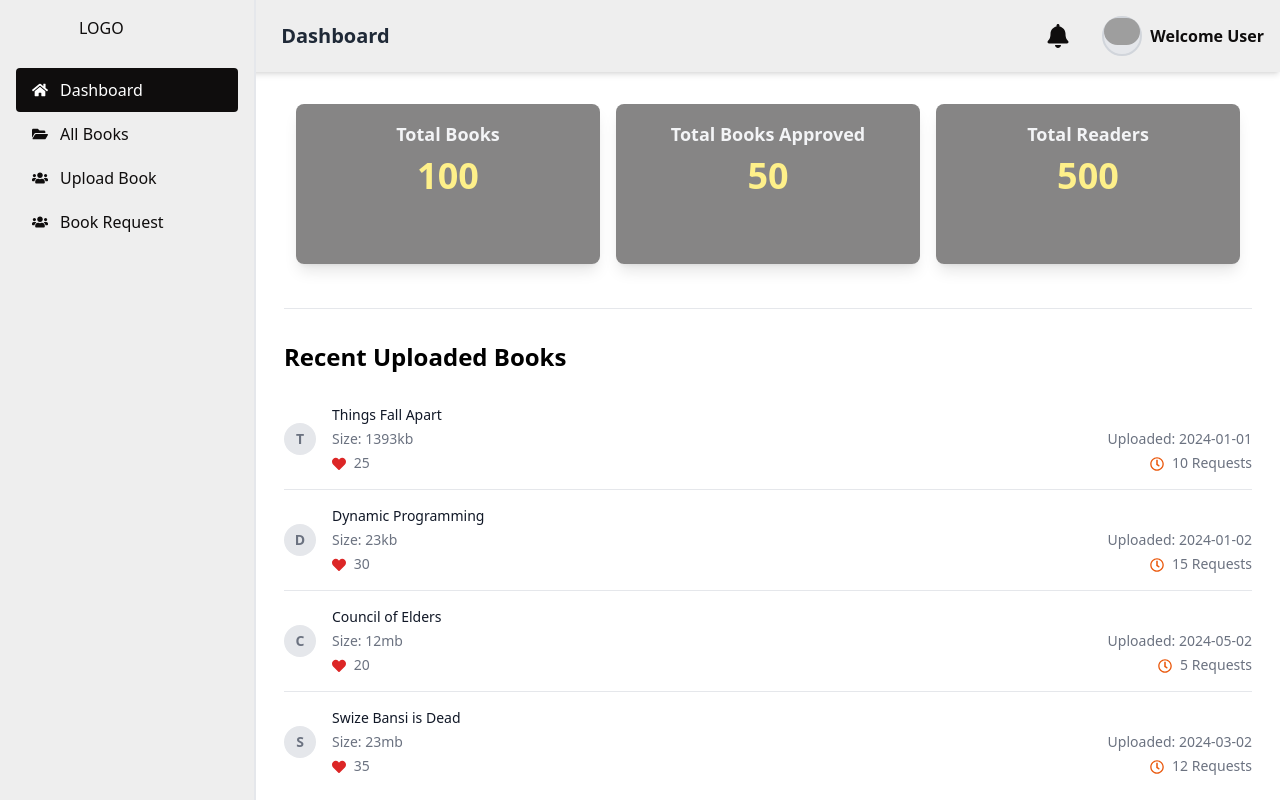
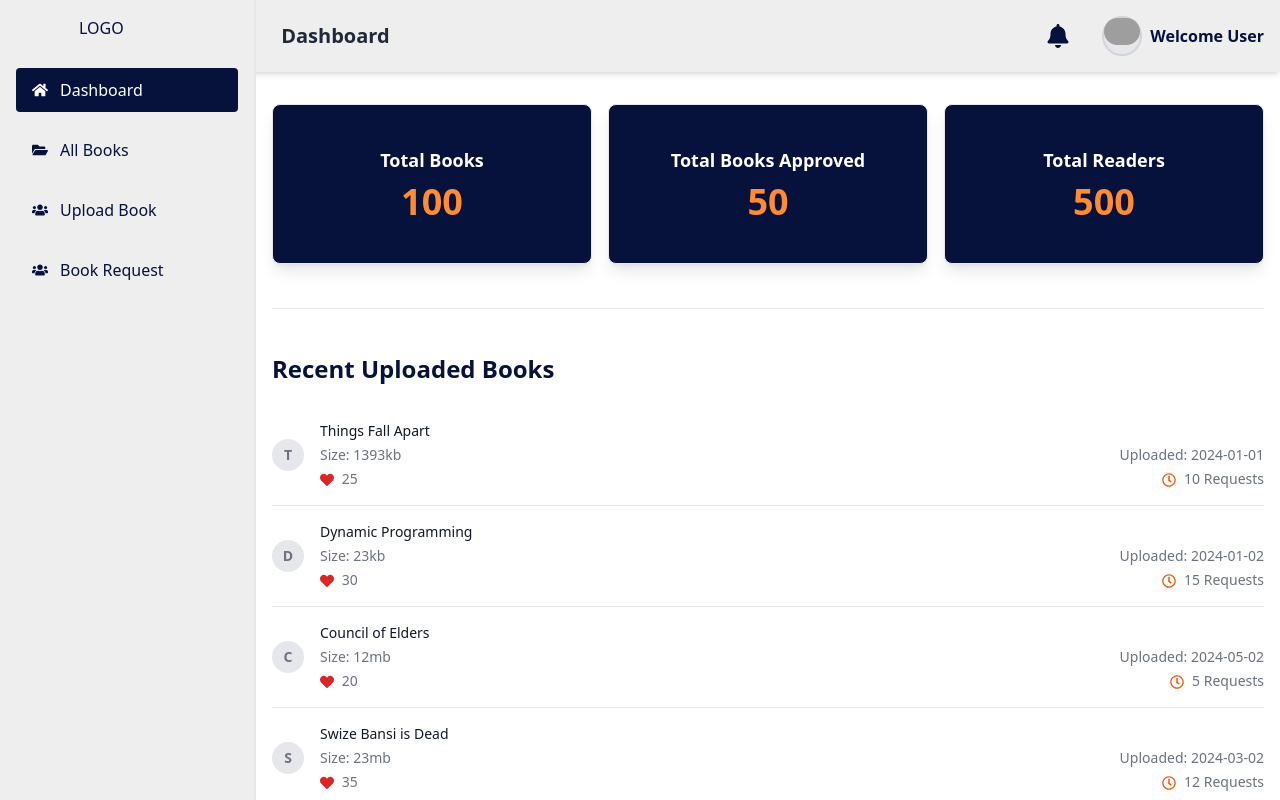
Before and after one commit to joelikenga/pjBooks-Frontend, a React (Vite) app: page /dashboard in a window 1280 px wide. Built offline with nearby package versions, Linux system fonts and the light colour scheme; grey boxes are pictures that could not be loaded.

Commit message:
Adjusted all colors on the dashboard

```diff
--- a/src/components/global/DashboardWrapper.tsx
+++ b/src/components/global/DashboardWrapper.tsx
@@ -6,7 +6,6 @@ import {
   FaUsers,
   FaBell,
   FaBars,
-  FaSignOutAlt,
   FaTimes,
 } from "react-icons/fa";
 
@@ -69,7 +68,7 @@ const DashboardWrapper: React.FC<DashboardWrapperProps> = ({ children }) => {
           sidebarOpen ? "translate-x-0" : "-translate-x-full"
         } md:relative md:translate-x-0 transition-transform duration-300 ease-in-out`}
       >
-        <div className="p-4 text-[#0f0d0d]">
+        <div className="p-4 text-default_secondary">
           <div className="flex justify-between items-center">
             <Link to="/" className="block mx-auto w-24 h-8">
               LOGO
@@ -79,11 +78,20 @@ const DashboardWrapper: React.FC<DashboardWrapperProps> = ({ children }) => {
               className="w-6 h-6 md:hidden block"
             />
           </div>
-          <nav className="mt-5">
+          <nav className="mt-5 space-y-4">
             <Link
               to="/dashboard"
               className={`flex items-center py-2.5 px-4 rounded transition duration-200 hover:bg-gray-200 ${
-                isRouteActive("/dashboard") ? "bg-[#0f0d0d] text-white" : ""
+                (isRouteActive("/dashboard") &&
+                !isRouteActive("/all-books") &&
+                !isRouteActive("/upload-book") &&
+                !isRouteActive("/book-request")) ||
+                (!isRouteActive("/dashboard") &&!isRouteActive("/all-books") &&
+                !isRouteActive("/upload-book") &&
+                !isRouteActive("/book-request"))
+
+                  ? "bg-default_secondary hover:bg-default_secondary text-white"
+                  : ""
               }`}
             >
               <FaHome className="mr-3" /> Dashboard
@@ -91,7 +99,9 @@ const DashboardWrapper: React.FC<DashboardWrapperProps> = ({ children }) => {
             <Link
               to="/all-books"
               className={`flex items-center py-2.5 px-4 rounded transition duration-200 hover:bg-gray-200  ${
-                isRouteActive("/all-books") ? "bg-[#0f0d0d] text-white" : ""
+                isRouteActive("/all-books")
+                  ? "bg-default_secondary hover:bg-default_secondary text-white"
+                  : ""
               }`}
             >
               <FaFolderOpen className="mr-3" /> All Books
@@ -99,7 +109,9 @@ const DashboardWrapper: React.FC<DashboardWrapperProps> = ({ children }) => {
             <Link
               to="/upload-book"
               className={`flex items-center py-2.5 px-4 rounded transition duration-200 hover:bg-gray-200 ${
-                isRouteActive("/upload-book") ? "bg-[#0f0d0d] text-white" : ""
+                isRouteActive("/upload-book")
+                  ? "bg-default_secondary hover:bg-default_secondary text-white"
+                  : ""
               }`}
             >
               <FaUsers className="mr-3" /> Upload Book
@@ -107,12 +119,13 @@ const DashboardWrapper: React.FC<DashboardWrapperProps> = ({ children }) => {
             <Link
               to="/book-request"
               className={`flex items-center py-2.5 px-4 rounded transition duration-200 hover:bg-gray-200 ${
-                isRouteActive("/book-request") ? "bg-[#0f0d0d] text-white" : ""
+                isRouteActive("/book-request")
+                  ? "bg-default_secondary hover:bg-default_secondary text-white"
+                  : ""
               }`}
             >
               <FaUsers className="mr-3" /> Book Request
             </Link>
-
           </nav>
         </div>
       </aside>
@@ -120,7 +133,7 @@ const DashboardWrapper: React.FC<DashboardWrapperProps> = ({ children }) => {
         <header className="fixed w-full top-0 left-0 z-40 bg-[#eee] shadow-md flex justify-between items-center p-4">
           <div className="flex items-center space-x-4">
             <button
-              className="md:hidden text-[#0f0d0d]"
+              className="md:hidden text-default_secondary"
               onClick={() => setSidebarOpen(!sidebarOpen)}
             >
               {sidebarOpen ? (
@@ -135,7 +148,10 @@ const DashboardWrapper: React.FC<DashboardWrapperProps> = ({ children }) => {
             </h1>
           </div>
           <div className="relative flex items-center space-x-8">
-            <button className="text-[#0f0d0d]" onClick={toggleNotification}>
+            <button
+              className="text-default_secondary"
+              onClick={toggleNotification}
+            >
               <FaBell className="w-6 h-6" />
             </button>
             {showNotification && (
@@ -152,7 +168,7 @@ const DashboardWrapper: React.FC<DashboardWrapperProps> = ({ children }) => {
               </div>
             )}
             <button
-              className="text-[#0f0d0d] flex items-center gap-2"
+              className="text-default_secondary flex items-center gap-2"
               onClick={toggleProfileMenu}
             >
               <div className="w-10 h-10 bg-gray-200 rounded-full border-2 border-gray-300">
--- a/src/pages/dashboard/author/all-booksView/BookDetails.tsx
+++ b/src/pages/dashboard/author/all-booksView/BookDetails.tsx
@@ -37,7 +37,7 @@ const BookDetail: React.FC = () => {
             <img
               src={book.image}
               alt={book.title}
-              className="w-40 h-40 md:w-60 md:h-60 rounded-lg object-cover shadow-lg"
+              className="w-full h-full rounded-lg object-cover shadow-lg"
             />
           </div>
           <div className="md:w-2/3">
--- a/src/pages/dashboard/author/all-booksView/index.tsx
+++ b/src/pages/dashboard/author/all-booksView/index.tsx
@@ -55,11 +55,11 @@ const AllBooks: React.FC = () => {
 
   return (
     <DashboardWrapper>
-      <div className="p-3">
+      <div className="py-3">
         <div className="mb-4 flex justify-center">
           <input
             type="search"
-            className="w-full max-w-md py-2 px-4 border border-gray-300 rounded-lg shadow-sm focus:outline-none focus:ring-2 focus:ring-indigo-500"
+            className="w-full max-w-md py-2 px-4 rounded-lg border focus:outline-none focus:ring-2 focus:ring-indigo-500"
             placeholder="Search books..."
             value={searchTerm}
             onChange={(e) => setSearchTerm(e.target.value)}
--- a/src/pages/dashboard/author/card.tsx
+++ b/src/pages/dashboard/author/card.tsx
@@ -8,11 +8,11 @@ interface CardProps {
 
 const Card: React.FC<CardProps> = ({ title, value }) => {
   return (
-    <div className="bg-[#0f0d0d] bg-opacity-50 backdrop-blur-md p-4 rounded-lg shadow-lg w-full sm:w-1/3 min-h-[160px]">
-      <h3 className="text-lg font-semibold text-gray-100 text-center">
+    <div className="border bg-default_secondary backdrop-blur-md p-4 rounded-lg shadow-lg w-full sm:w-1/3 min-h-[160px] flex flex-col justify-center items-center">
+      <h3 className="text-lg font-semibold text-white text-center">
         {title}
       </h3>
-      <p className="text-4xl font-bold text-yellow-200 text-center mt-2">
+      <p className="text-4xl font-bold text-default_accent text-center mt-2">
         <CountUp end={value} duration={2.75} />
       </p>
     </div>
--- a/src/pages/dashboard/author/index.tsx
+++ b/src/pages/dashboard/author/index.tsx
@@ -10,16 +10,16 @@ const Dashboard = () => {
   return (
     <>
       <DashboardWrapper>
-        <div className="p-3">
-          <div className="flex sm:flex-row flex-col justify-center items-center gap-4 p-3  mb-8 ">
+        <div className="py-3">
+          <div className="flex sm:flex-row flex-col justify-center items-center gap-4 py-3  mb-8 ">
             <Card title="Total Books" value={totalBooks} />
             <Card title="Total Books Approved" value={approved} />
             <Card title="Total Readers" value={totalReaders} />
           </div>
-          <hr />
+          <hr color="black"/>
 
           <div className="mt-8">
-            <h2 className="text-2xl font-semibold mb-4">
+            <h2 className="text-2xl font-semibold mb-2 text-default_secondary py-3">
               Recent Uploaded Books
             </h2>
             <RecentBooksTable />
--- a/src/pages/dashboard/author/profile/profileSettings.tsx
+++ b/src/pages/dashboard/author/profile/profileSettings.tsx
@@ -18,8 +18,8 @@ const ProfileSettings: React.FC = () => {
 
   return (
     <DashboardWrapper>
-      <div className="flex flex-col items-center justify-start min-h-screen p-4">
-        <div className=" bg-white shadow-md rounded-lg p-6 w-full max-w-3xl">
+      <div className="flex flex-col items-center justify-start min-h-screen py-4">
+        <div className=" bg-white shadow-md rounded-lg p-6 w-full max-w-5xl">
           <h1 className="text-2xl font-semibold text-gray-800 mb-6">
             Edit Profile
           </h1>
```
Also changed, not shown: src/pages/dashboard/author/uploadView/index.tsx (+6 -6 lines), src/index.css (line endings or trailing spaces).
